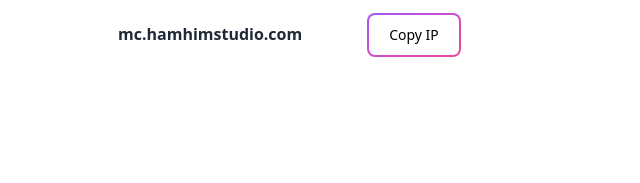
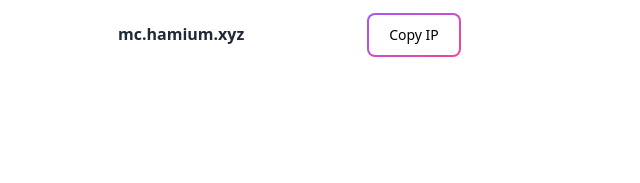
Before and after one commit to hamium/hamium.github.io, a plain HTML site: page index.html in a window 1280 px wide. Shown: the part 793-976 px from the top of the page, 0-640 px from the left. Drawn offline with nearby package versions, Linux system fonts and the light colour scheme.

Commit message:
fix: change to new IP

```diff
--- a/index.html
+++ b/index.html
@@ -35,7 +35,7 @@
         <p class="ml-2 text-lg font-normal leading-relaxed mt-4 mb-4 text-gray-700">
           We are one of the best cracked minecraft servers, with no pay2win features that has a large community with around 10-15 daily active players!
         </p>
-        <label for="servip"></label><input type="text" value="mc.hamhimstudio.com" id="servip" class="ml-2 font-bold text-gray-800 mt-2" readonly>
+        <label for="servip"></label><input type="text" value="mc.hamium.xyz" id="servip" class="ml-2 font-bold text-gray-800 mt-2" readonly>
         <button onclick="ip()" class="relative inline-flex items-center justify-center p-0.5 mb-2 me-2 overflow-hidden text-sm font-medium text-black rounded-lg group bg-gradient-to-br from-purple-500 to-pink-500 group-hover:from-purple-500 group-hover:to-pink-500 hover:text-white">
           <span class="relative px-5 py-2.5 transition-all ease-in duration-75 bg-white rounded-md group-hover:bg-opacity-0">
             Copy IP
```
